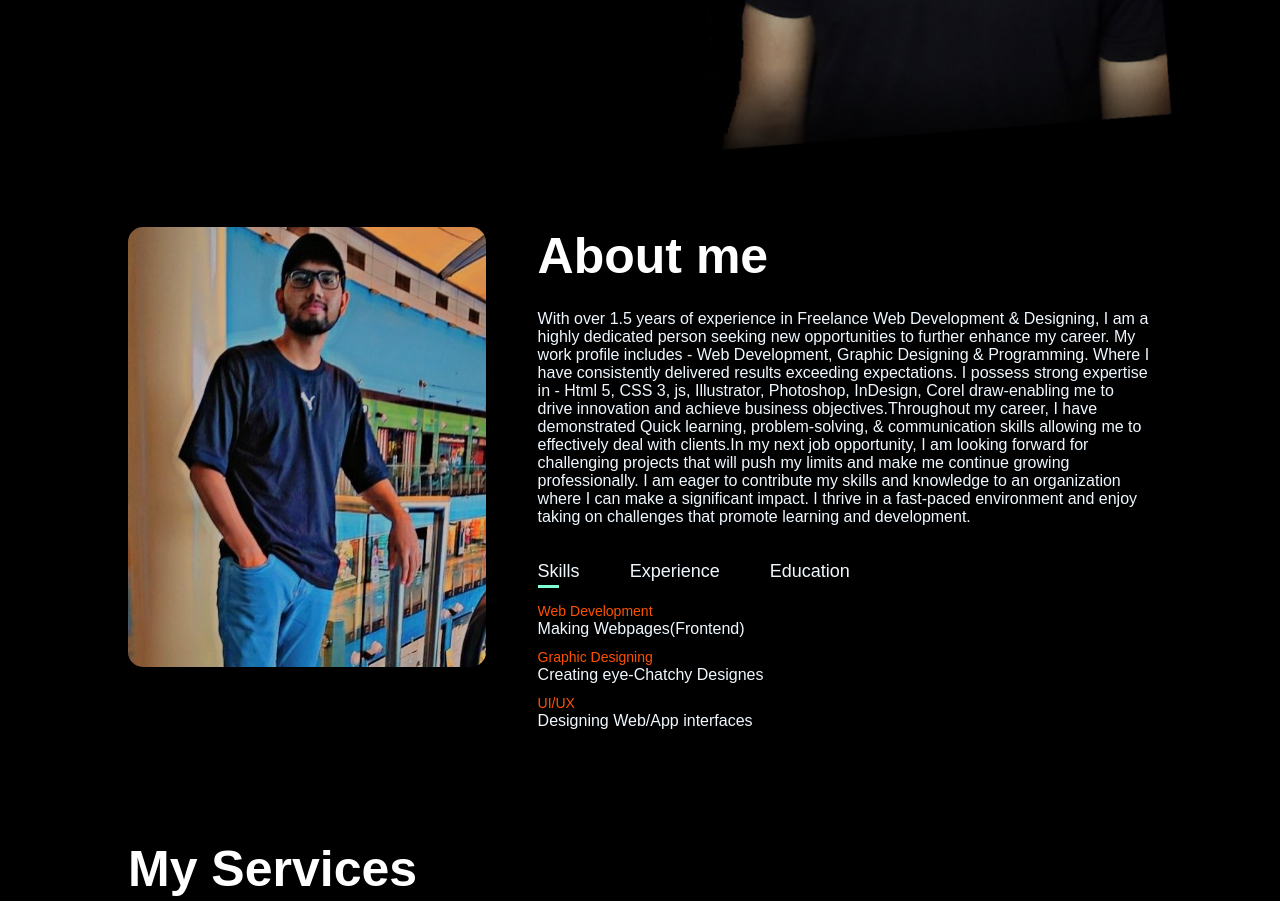
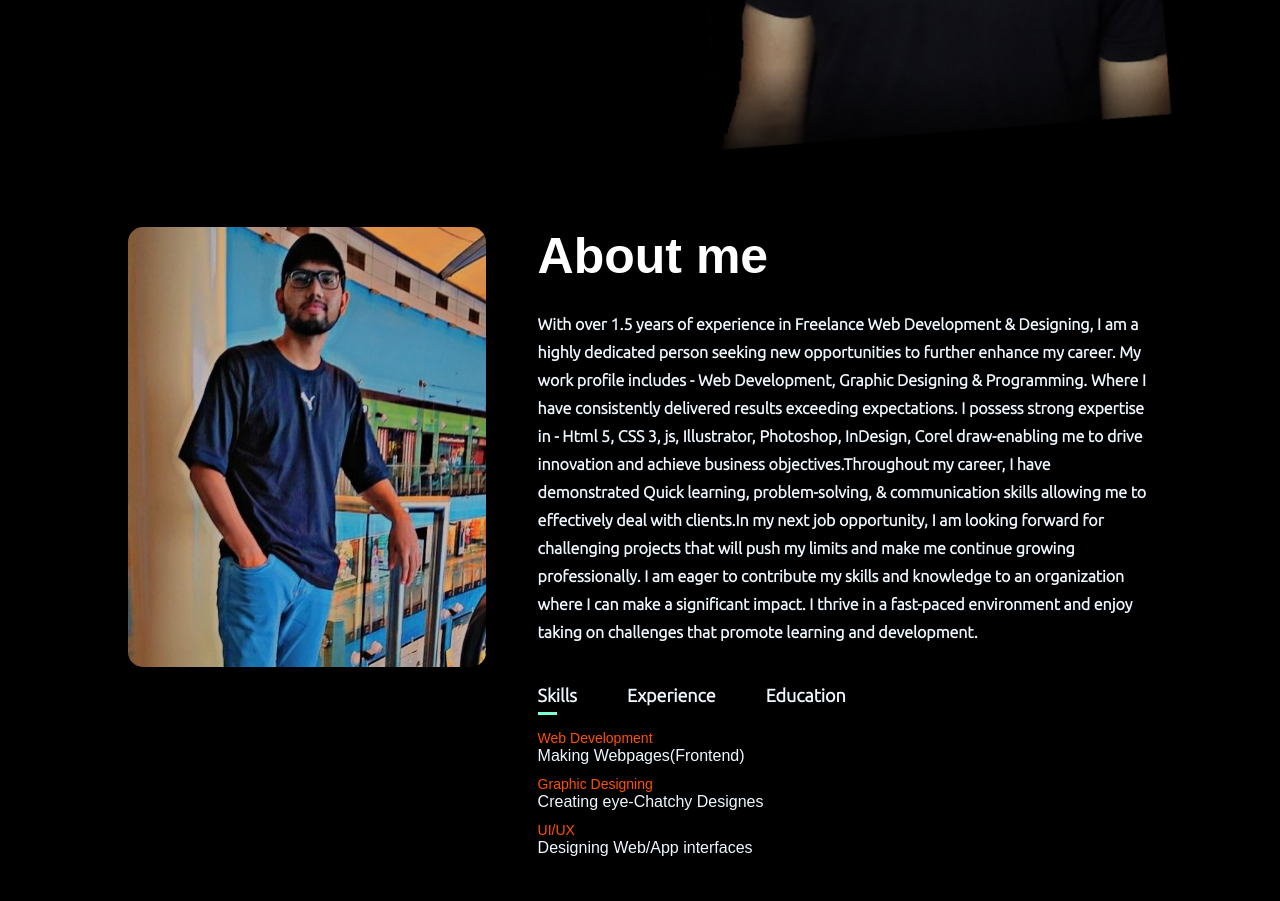
Before and after one commit to sachin852/Portfolio-Web-Old, a plain HTML site: page index.html in a window 1280 px wide. Shown: the part 633-1534 px from the top of the page. Drawn offline with nearby package versions, Linux system fonts and the light colour scheme; a web font is replaced by a local one.

Commit message:
Update style.css

```diff
--- a/style.css
+++ b/style.css
@@ -109,7 +109,6 @@ h2{
 {
     padding: 50px 0;
     color:aliceblue;
-    font-family: "Ubuntu", sans-serif;
 }
 #about::before
 {
@@ -146,9 +145,11 @@ h2{
     font-weight: 600;
     color: white;
 }
-.col-2 p
-{
+.col-2 p {
     margin-top: 25px;
+    font-family: "Ubuntu", sans-serif;
+    font-weight: bold;
+    line-height: 28px;
 }
 .tab-titles
 {
```
